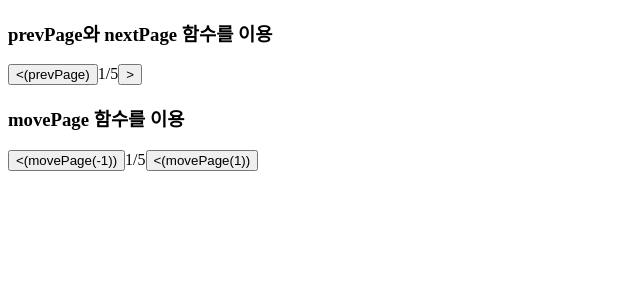
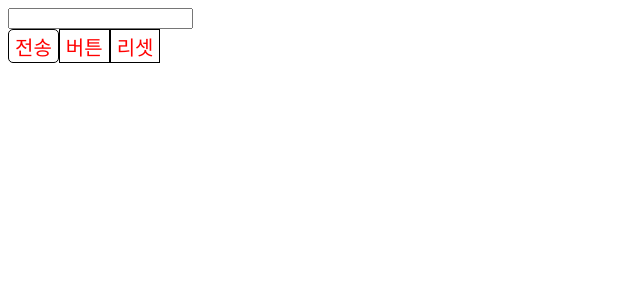
Before and after one commit to chanwoohi/KH-PCW, a React (Create React App) app in the folder react/test1/: page / in a window 1280 px wide. Shown: the top 300 px of the page, without its empty margins (0-640 px from the left). Built offline with nearby package versions, Linux system fonts and the light colour scheme.

Commit message:
리액트 2일차 : buttonBox3 예제 까지

```diff
--- a/react/test1/src/App.js
+++ b/react/test1/src/App.js
@@ -1,4 +1,6 @@
 import ButtonBox from "./buttonEx/ButtonBox.js";
+import ButtonBox2 from "./buttonEx/ButtonBox2.js";
+import ButtonBox3 from "./buttonEx/ButtonBox3.js";
 import Test1 from "./test1/Test1";
 import Todo from "./todo/Todo";
 import TodoList from "./todoList/TodoList.js";
@@ -9,7 +11,7 @@ function App() {
       {/* <Test1 /> */}
       {/* <Todo/> */}
       {/* <TodoList/> */}
-    <ButtonBox/>
+    <ButtonBox3/>
     <div/></div>
   );
 }
--- /dev/null
+++ b/react/test1/src/buttonEx/ButtonBox2.js
@@ -0,0 +1,53 @@
+import {useState} from 'react';
+
+/*
+	PaginationBox 컴포넌트를 생성해서 2개 만들어 활용
+	버튼 1/4 버튼
+	버튼 1/13 버튼
+	- 재사용을 위해 props를 활용할 수 있는지 확인하는 예제
+*/
+
+
+function ButtonBox2(){
+		return(
+			<div>
+				<PaginationBox maxPage={4}/>
+				<PaginationBox maxPage={13}/>
+			</div>
+	)
+}
+
+function PaginationBox({maxPage}) {
+	let [page, setPage] = useState(1);
+
+	function prevClick() {
+		if(page > 1){
+			setPage( page - 1 );
+		} else {
+			setPage( maxPage );
+		}
+	}
+
+	function nextClick() {
+		if(page < maxPage){
+			setPage( page + 1 )
+		} else {
+			setPage( 1 )
+		}
+	}
+	return(
+		<div>
+		<h3>prevPage와 nextPage 함수를 이용</h3>
+		<button onClick={prevClick}>&lt;</button>
+		<span>
+			<span>{page}</span>
+			<span>/</span>
+			<span>{maxPage}</span>
+		</span>
+		<button onClick={nextClick}>&gt;</button>
+	</div>
+			)
+}
+
+
+export default ButtonBox2;
--- /dev/null
+++ b/react/test1/src/buttonEx/ButtonBox3.css
@@ -0,0 +1,8 @@
+.btn{
+	border: 1px solid black;
+	background-color: #fff;
+	height: 34px;
+}
+.br-5{
+	border-radius: 5px;
+}
--- /dev/null
+++ b/react/test1/src/buttonEx/ButtonBox3.js
@@ -0,0 +1,35 @@
+import './ButtonBox3.css';
+
+/*
+Button 컴포넌트를 만들어서 다양한 버튼을 생성할 수 있게 작성하세요.
+다양한 버튼
+	- 버튼 문구
+	- 버튼 모양
+	- type
+*/
+
+
+function ButtonBox3(){
+	let style = {
+		color : "red",
+		"font-size" : "24px"
+	}
+	return (
+			<form>
+				<div>
+					<input type="text" name="test"/>
+				</div>
+				<Button text={"전송"} type={"submit"} classNames={"btn br-5"}/>
+				<Button text={"버튼"} type={"button"} classNames={"btn"} style={style}/>
+				<Button text={"리셋"} type={"reset"} classNames={"btn"}/>
+			</form>
+	)
+}
+function Button({text, type, classNames}) {
+	return(
+		<button type={type} className={classNames} style={{color:"red", "font-size":"20px"}}>{text}</button>
+	)
+}
+
+
+export default ButtonBox3;
```
